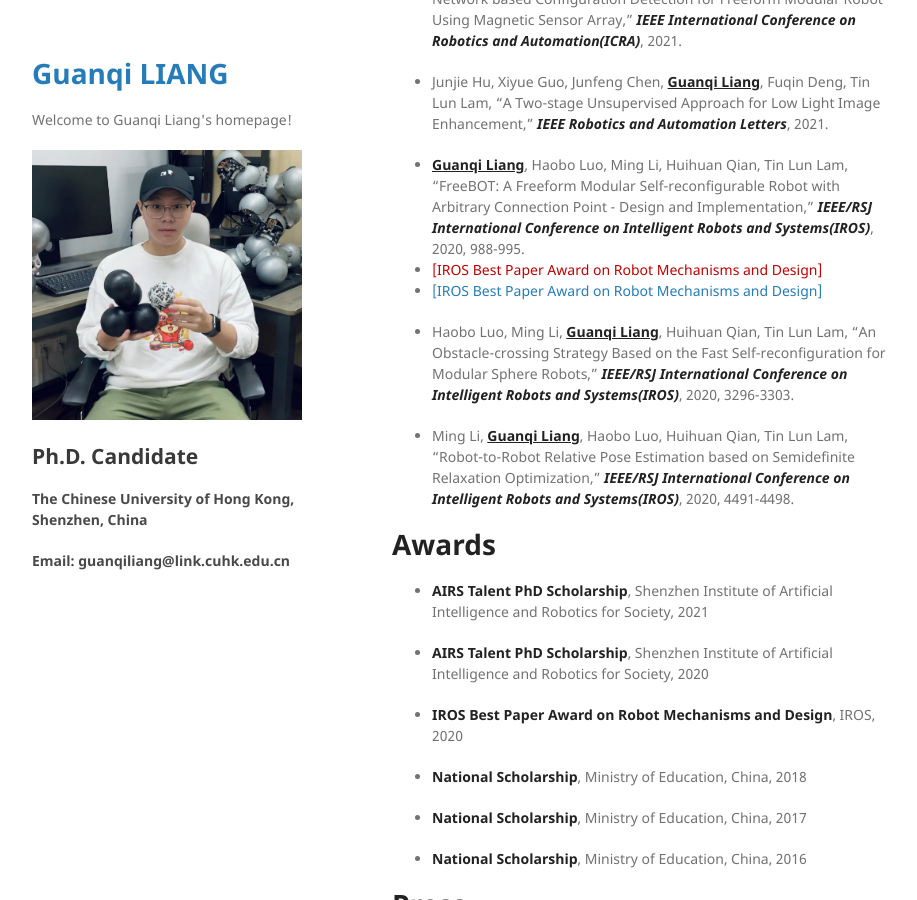
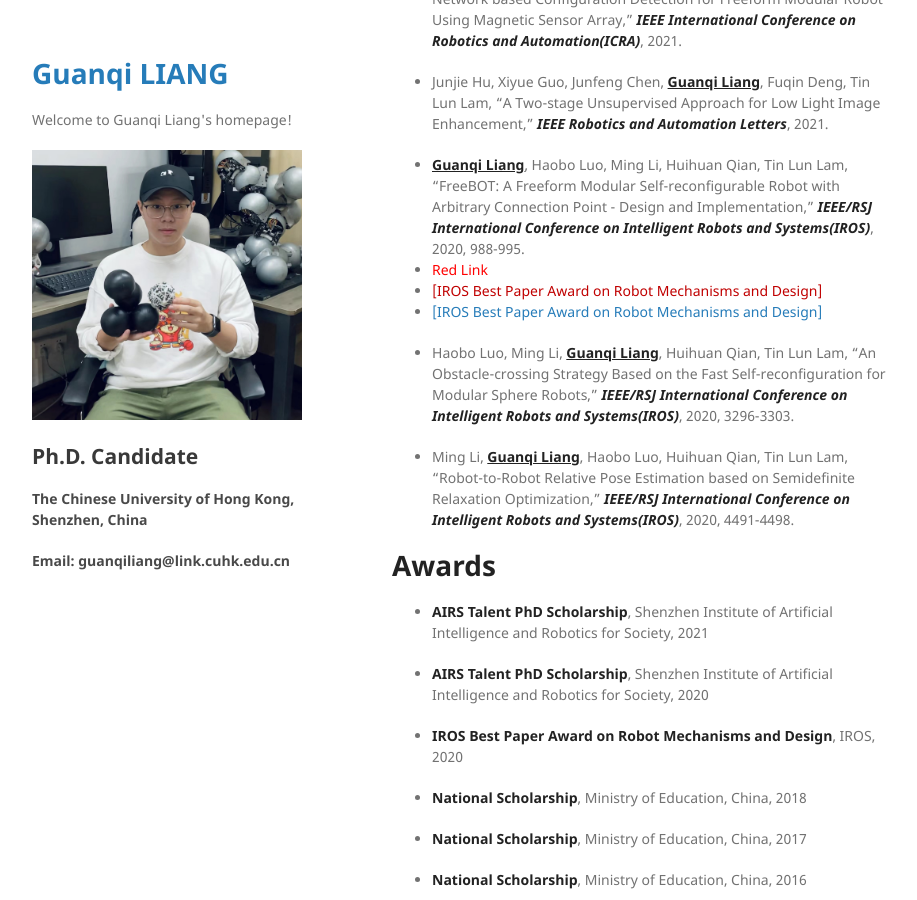
Before and after one commit to guanqiliang/guanqiliang.github.com, a Jekyll site: the page built from index.md, in a window 1280 px wide and 900 px high, scrolled down 1092 px. Shown: the whole window, without its empty margins (178-1095 px from the left). Built offline with Jekyll 4.4.1, drawn with Linux system fonts in a browser that asks for light colours; our own code applies the rules of GitHub Pages for plain Markdown files.

Commit message:
Update index.md

```diff
--- a/index.md
+++ b/index.md
@@ -35,6 +35,7 @@ Hello, I am a 5th year Ph.D candidate, supervised by [Prof. Tin Lun LAM](https:/
 * Junjie Hu, Xiyue Guo, Junfeng Chen, <strong><u>Guanqi Liang</u></strong>, Fuqin Deng, Tin Lun Lam, "A Two-stage Unsupervised Approach for Low Light Image Enhancement," <strong><i>IEEE Robotics and Automation Letters</i></strong>, 2021.
 
 * <strong><u>Guanqi Liang</u></strong>, Haobo Luo, Ming Li, Huihuan Qian, Tin Lun Lam, "FreeBOT: A Freeform Modular Self-reconfigurable Robot with Arbitrary Connection Point - Design and Implementation," <strong><i>IEEE/RSJ International Conference on Intelligent Robots and Systems(IROS)</i></strong>, 2020, 988-995.
+*   <a href="http://example.com/" style="color:#FF0000;">Red Link</a>
 * <a style="color: #C00000" href="https://www.baidu.com">[IROS Best Paper Award on Robot Mechanisms and Design]</a>
 * [[IROS Best Paper Award on Robot Mechanisms and Design]](https://www.ieee-ras.org/about-ras/latest-news/1767-iros-2020-award-recipients-honored)
 
```
